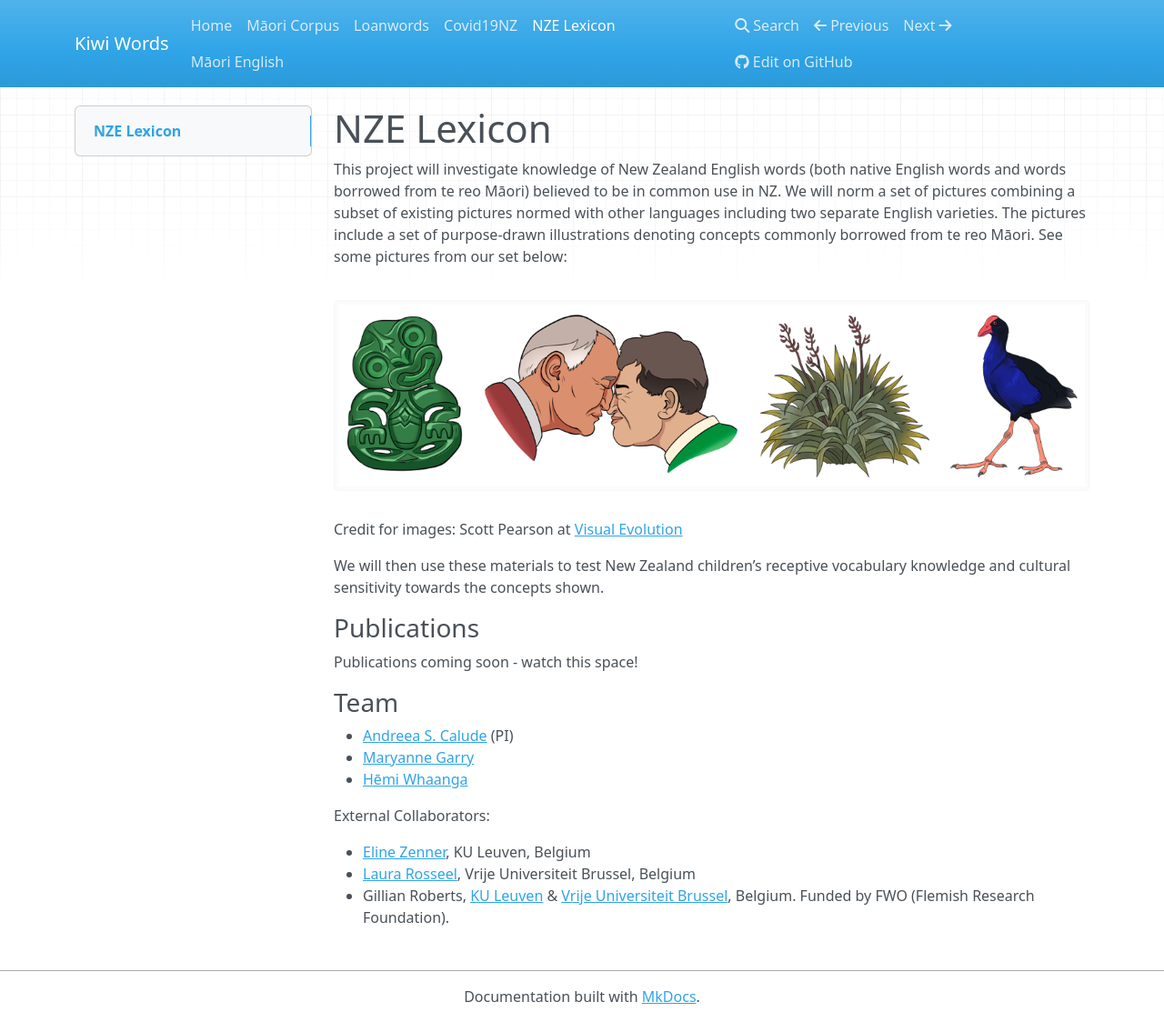
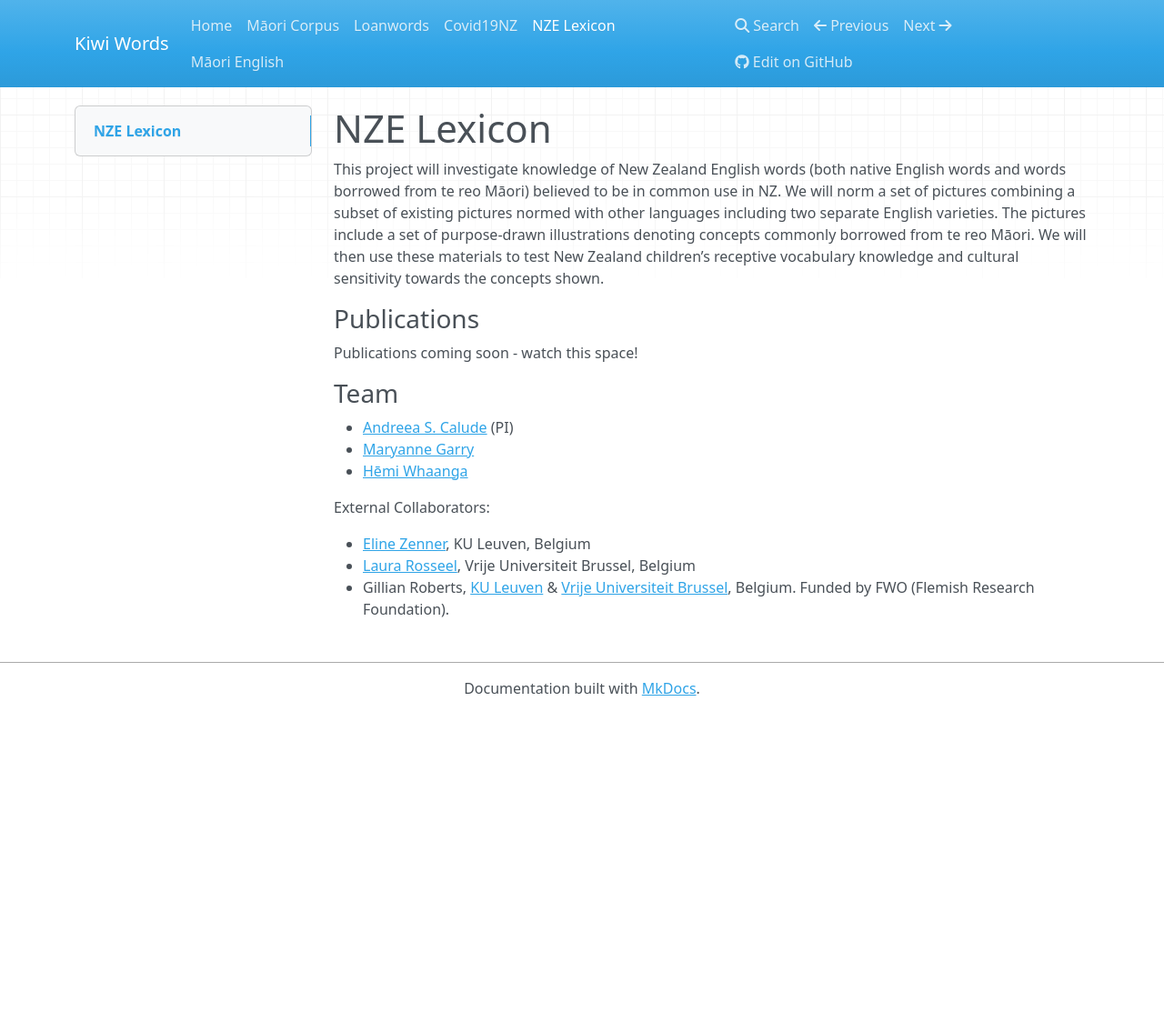
Before and after one commit to Waikato/kiwiwords, an MkDocs documentation site: the page built from docs/nze_lexicon.md, in a window 1280 px wide and 1124 px high. Shown: the whole window at 91% size. Built offline with MkDocs 1.6.1, drawn with Linux system fonts in a browser that asks for light colours; nearby versions of some CDN libraries.

Commit message:
Update nze_lexicon.md

```diff
--- a/docs/nze_lexicon.md
+++ b/docs/nze_lexicon.md
@@ -1,11 +1,6 @@
 # NZE Lexicon
 
-This project will investigate knowledge of New Zealand English words (both native English words and words borrowed from te reo Māori) believed to be in common use in NZ. We will norm a set of pictures combining a subset of existing pictures normed with other languages including two separate English varieties. The pictures include a set of purpose-drawn illustrations denoting concepts commonly borrowed from te reo Māori. See some pictures from our set below:
-
-<img src="../pics/maori_pics.png" alt="Four illustations of concepts borrowed from te reo Māori: tiki, hongi, harakeke/flax, Pukeko"/>
-Credit for images: Scott Pearson at [Visual Evolution](http://visualevolution.co.nz/wp/)
-
-We will then use these materials to test New Zealand children’s receptive vocabulary knowledge and cultural sensitivity towards the concepts shown.
+This project will investigate knowledge of New Zealand English words (both native English words and words borrowed from te reo Māori) believed to be in common use in NZ. We will norm a set of pictures combining a subset of existing pictures normed with other languages including two separate English varieties. The pictures include a set of purpose-drawn illustrations denoting concepts commonly borrowed from te reo Māori. We will then use these materials to test New Zealand children’s receptive vocabulary knowledge and cultural sensitivity towards the concepts shown.
 
 ### Publications
 
```
